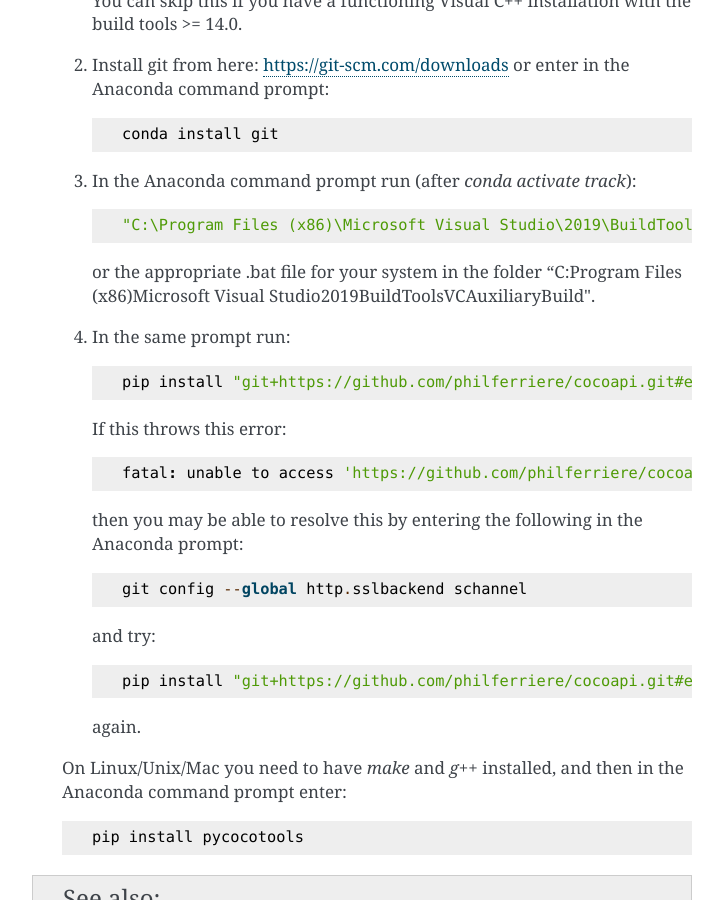
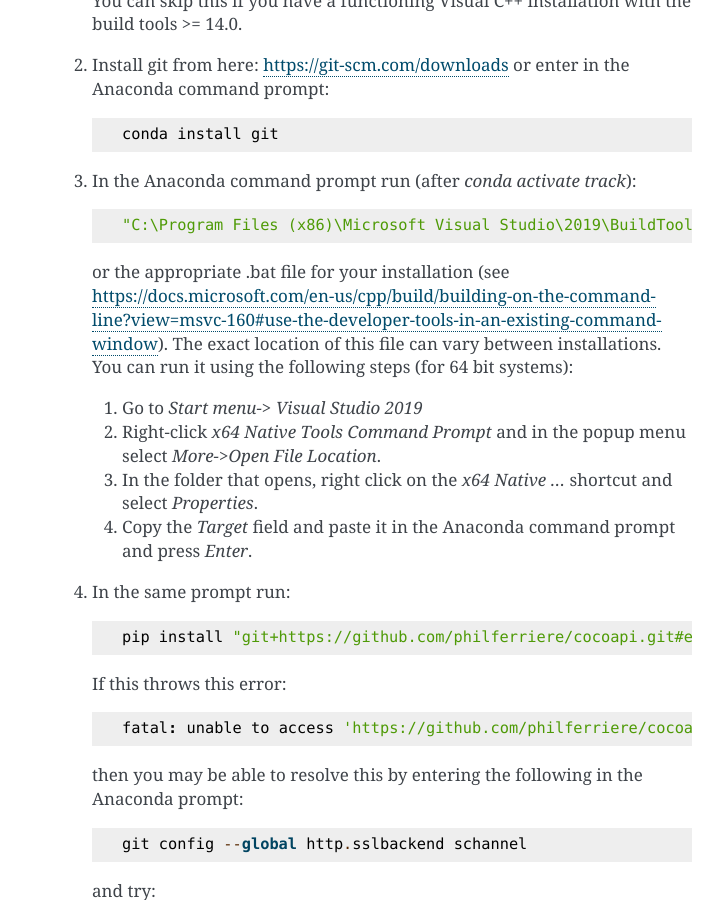
Before and after one commit to subhacom/argos, a Sphinx documentation site: the page built from doc/install.rst, in a window 1280 px wide and 900 px high, scrolled down 978 px. Shown: the whole window, without its empty margins (388-1111 px from the left). Built offline with Sphinx 7.4.7, drawn with Linux system fonts in a browser that asks for light colours.

Commit message:
Updated installation instructions for MS Windows

```diff
--- a/doc/install.rst
+++ b/doc/install.rst
@@ -54,7 +54,16 @@ Installation using Anaconda
 
 	  "C:\Program Files (x86)\Microsoft Visual Studio\2019\BuildTools\VC\Auxiliary\Build\vcvars64.bat"
 
-      or the appropriate .bat file for your system in the folder "C:\Program Files (x86)\Microsoft Visual Studio\2019\BuildTools\VC\Auxiliary\Build\".
+      or the appropriate .bat file for your installation (see
+      https://docs.microsoft.com/en-us/cpp/build/building-on-the-command-line?view=msvc-160#use-the-developer-tools-in-an-existing-command-window). The
+      exact location of this file can vary between installations. You
+      can run it using the following steps (for 64 bit systems)::
+
+      1. Go to `Start menu-> Visual Studio 2019`
+      2. Right-click `x64 Native Tools Command Prompt` and in the popup menu select `More->Open File Location`.
+      3. In the folder that opens, right click on the `x64 Native ...` shortcut and select `Properties`.
+      4. Copy the `Target` field and paste it in the Anaconda command
+         prompt and press `Enter`.
 
    4. In the same prompt run::
 
```
